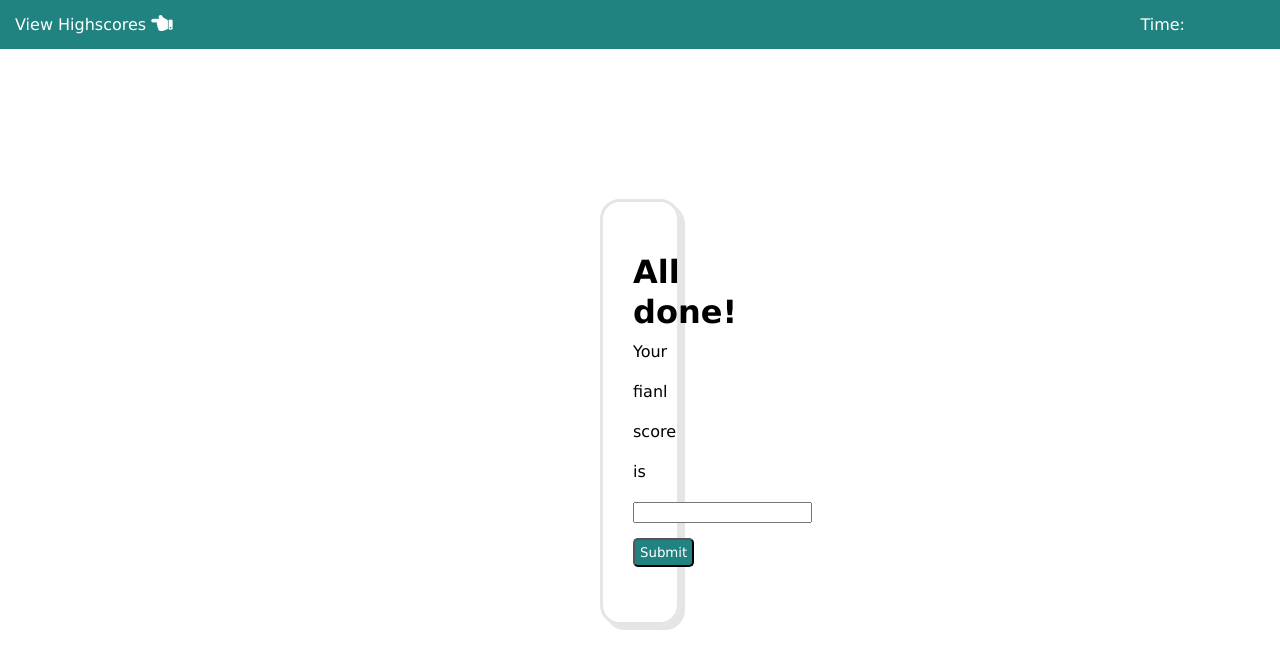
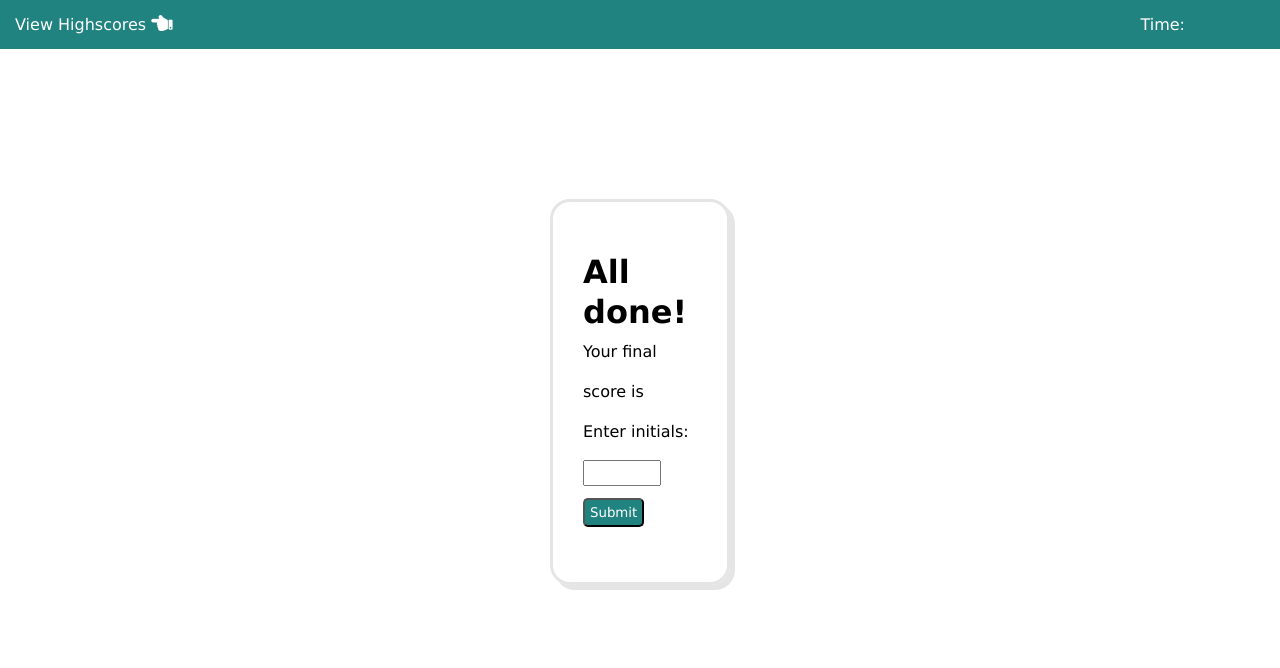
Before and after one commit to Aditya-150/QuizSite, a plain HTML site: page input_initials.html in a window 1280 px wide. Drawn offline with Linux system fonts and the light colour scheme.

Commit message:
Changes made

```diff
--- a/input_initials.html
+++ b/input_initials.html
@@ -18,8 +18,9 @@
     </header>
     <main class="Initials">
         <h1>All done!</h1>
-        <p>Your fianl score is </p> <p class="Input"></p>
-        <input type="text">
+        <p>Your final score is </p> <p class="Input"></p>
+        <label for="name">Enter initials:</label>
+        <input type="text" id="name" name="name">
         <button type="submit">Submit</button>
     </main>
     <script src="script.js"></script>
--- a/style.css
+++ b/style.css
@@ -62,8 +62,8 @@ p {
   border-radius: 20px;
   box-shadow: 5px 5px #e5e5e5;
   margin-top: 150px;
-  margin-left: 600px;
-  margin-right: 600px;
+  margin-left: 550px;
+  margin-right: 550px;
   padding-left: 30px;
   padding-right: 30px;
   padding-top: 50px;
@@ -72,3 +72,7 @@ p {
   border-width: 3px;
   border-color: #e5e5e5;
 }
+input {
+  width: 70px;
+  height: 20px;
+}
```
